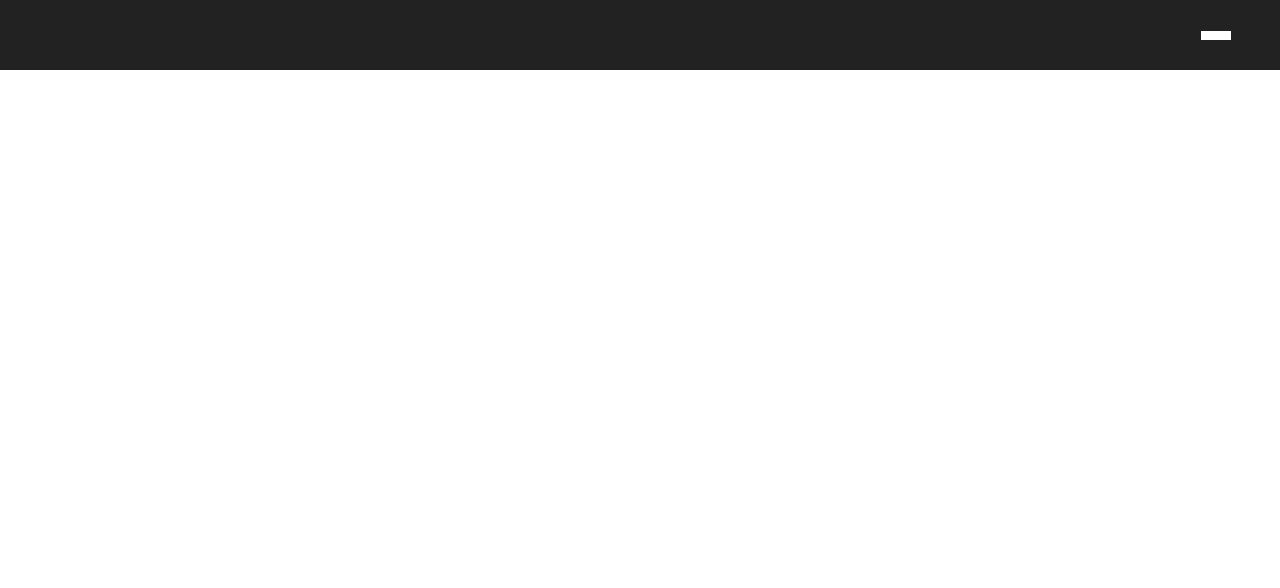
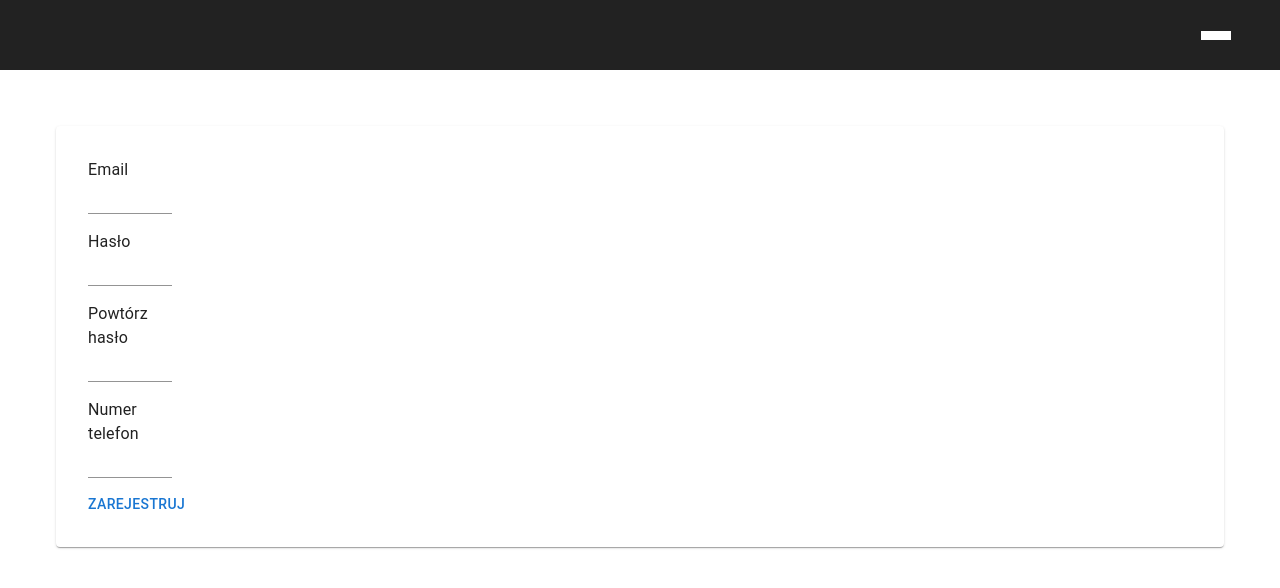
Before and after one commit to doman89/hack-yeah-22-frontend-base, a React app: page /register in a window 1280 px wide. Before the commit this address had no page. Shown: the top 588 px of the page. Built offline with nearby package versions, Linux system fonts and the light colour scheme.

Commit message:
feat: add register and login pages

```diff
--- a/src/App.tsx
+++ b/src/App.tsx
@@ -14,6 +14,7 @@ import { AppBar } from "./modules/common/components/AppBar/AppBar";
 import { SideMenuProvider } from "./modules/common/context/SideMenu";
 import { SideMenu } from "./modules/common/components/SideMenu/SideMenu";
 import MapPage from "./modules/map/pages/MapPage";
+import RegisterPage from "./modules/auth/pages/Registration";
 
 export const App = () => (
   <BrowserRouter>
@@ -45,6 +46,7 @@ export const App = () => (
             <Routes>
               <Route element={<LoginPage />} path="/login" />
               <Route element={<MapPage />} path="/map" />
+              <Route element={<RegisterPage />} path="/register" />
             </Routes>
           </Content>
         </Layout>
--- a/src/modules/auth/api/Registration.ts
+++ b/src/modules/auth/api/Registration.ts
@@ -12,7 +12,7 @@ const extendedApi = api.injectEndpoints({
   endpoints: build => ({
     registerUser: build.mutation<PostRegistrationQueryResponse, PostRegistrationQuery>({
       query: body => ({
-        url: "/registration",
+        url: "/register",
         method: "POST",
         body,
       }),
--- a/src/modules/auth/pages/Login.tsx
+++ b/src/modules/auth/pages/Login.tsx
@@ -4,6 +4,7 @@ import { FormInput } from "../../common/components/FormInput";
 import { yupResolver } from "@hookform/resolvers/yup";
 
 import * as yup from "yup";
+import { useAuthenticateUserMutation } from "../api/Token";
 
 const validationSchema = yup.object().shape({
   email: yup.string().max(255).nullable().required().email(),
@@ -16,6 +17,7 @@ type LoginForm = {
 };
 
 export default function LoginPage() {
+  const [loginUser, { isLoading, isError }] = useAuthenticateUserMutation();
   const form = useForm<LoginForm>({
     defaultValues: {
       email: "",
@@ -26,8 +28,10 @@ export default function LoginPage() {
 
   const { handleSubmit } = form;
 
-  const handleFormSubmit = (data: any) => {
-    console.log(data);
+  const handleFormSubmit = async (data: LoginForm) => {
+    const result = await loginUser(data);
+
+    console.log(result);
   };
 
   return (
--- /dev/null
+++ b/src/modules/auth/pages/Registration.tsx
@@ -0,0 +1,79 @@
+import { Box, Button, Paper } from "@mui/material";
+import { useForm, FormProvider } from "react-hook-form";
+import { FormInput } from "../../common/components/FormInput";
+import { yupResolver } from "@hookform/resolvers/yup";
+
+import * as yup from "yup";
+import { useRegisterUserMutation } from "../api/Registration";
+
+const validationSchema = yup.object().shape({
+  email: yup
+    .string()
+    .max(255)
+    .nullable()
+    .required("Email jest wymagany")
+    .email("Email musi być poprawny"),
+  password: yup
+    .string()
+    .min(8, "Hasło musi zawierać minimum 8 znaków")
+    .nullable()
+    .required("Hasło jest wymagane"),
+  repeatedPassword: yup.string().oneOf([yup.ref("password"), null], "Hasła muszą być identyczne"),
+  phonenumber: yup.string().nullable().required("Numer telefonu jest wymagany"),
+});
+
+type RegisterForm = {
+  email: string;
+  phonenumber: string;
+  password: string;
+  repeatedPassword?: string;
+};
+
+export default function RegisterPage() {
+  const [registerUser, { isLoading, isError }] = useRegisterUserMutation();
+  const form = useForm<RegisterForm>({
+    defaultValues: {
+      email: "",
+      password: "",
+      phonenumber: "",
+      repeatedPassword: "",
+    },
+    resolver: yupResolver(validationSchema),
+  });
+
+  const { handleSubmit } = form;
+
+  const handleFormSubmit = async (data: RegisterForm) => {
+    const { repeatedPassword, ...restData } = data;
+
+    const result = await registerUser(restData);
+
+    console.log(result);
+  };
+
+  return (
+    <Box
+      sx={{
+        padding: 3,
+      }}
+    >
+      <FormProvider {...form}>
+        <Paper
+          sx={{
+            p: 3,
+          }}
+        >
+          <form onSubmit={handleSubmit(handleFormSubmit)}>
+            <FormInput<RegisterForm> formValueName="email" label="Email" />
+            <FormInput<RegisterForm> formValueName="password" label="Hasło" />
+            <FormInput<RegisterForm> formValueName="repeatedPassword" label="Powtórz hasło" />
+            <FormInput<RegisterForm> formValueName="phonenumber" label="Numer telefon" />
+            <Button disabled={isLoading} type="submit">
+              Zarejestruj
+            </Button>
+          </form>
+        </Paper>
+      </FormProvider>
+    </Box>
+  );
+}
--- a/src/modules/common/api/api.ts
+++ b/src/modules/common/api/api.ts
@@ -1,7 +1,9 @@
 import { createApi, fetchBaseQuery } from "@reduxjs/toolkit/query/react";
+
+const TAGS = {};
 
 export const api = createApi({
   reducerPath: "api",
-  baseQuery: fetchBaseQuery({ baseUrl: "TU BASE URL" }),
+  baseQuery: fetchBaseQuery({ baseUrl: "http://3.73.125.250:8000/" }),
   endpoints: () => ({}),
 });
--- a/src/modules/common/components/SideMenu/SideMenu.tsx
+++ b/src/modules/common/components/SideMenu/SideMenu.tsx
@@ -8,8 +8,8 @@ export function SideMenu() {
 
   return (
     <SideBar isActive={isSideMenuActive}>
-      <SideMenuButton component={Link} to="/empty">
-        Pusta strona
+      <SideMenuButton component={Link} to="/register">
+        Rejestracja uzytkownika
       </SideMenuButton>
       <SideMenuButton component={Link} to="/login">
         Strona logowania
```
